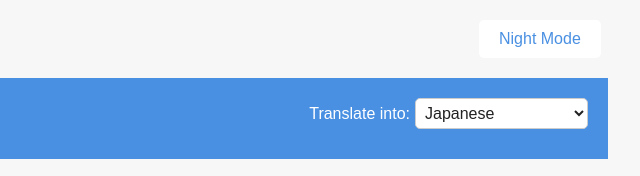
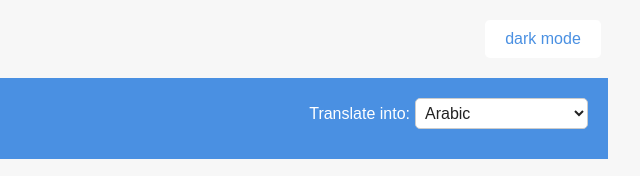
Before and after one commit to DEVZEKO/translateai, a plain HTML site: page index.html in a window 1280 px wide. Shown: the top 176 px of the page, 640-1280 px from the left. Drawn offline with Linux system fonts and the light colour scheme.

Commit message:
Update index.html

```diff
--- a/index.html
+++ b/index.html
@@ -10,8 +10,8 @@
 <body>
     <div class="app" id="app">
         <div class="upper-header">
-            <div class="night-mode-container">
-                <button id="night-mode-toggle">Night Mode</button>
+            <div class="dark-mode-container">
+                <button id="dark-mode-toggle">dark mode</button>
             </div>
         </div>
         <div class="header">
@@ -19,6 +19,7 @@
             <div class="language-select-container">
                 <span>Translate into:</span>
                 <select id="language-select">
+                    <option value="Arabic">Arabic</option>
                     <option value="Japanese">Japanese</option>
                     <option value="Romaji">Japanese Romaji</option>
                     <option value="English">English</option>
```
